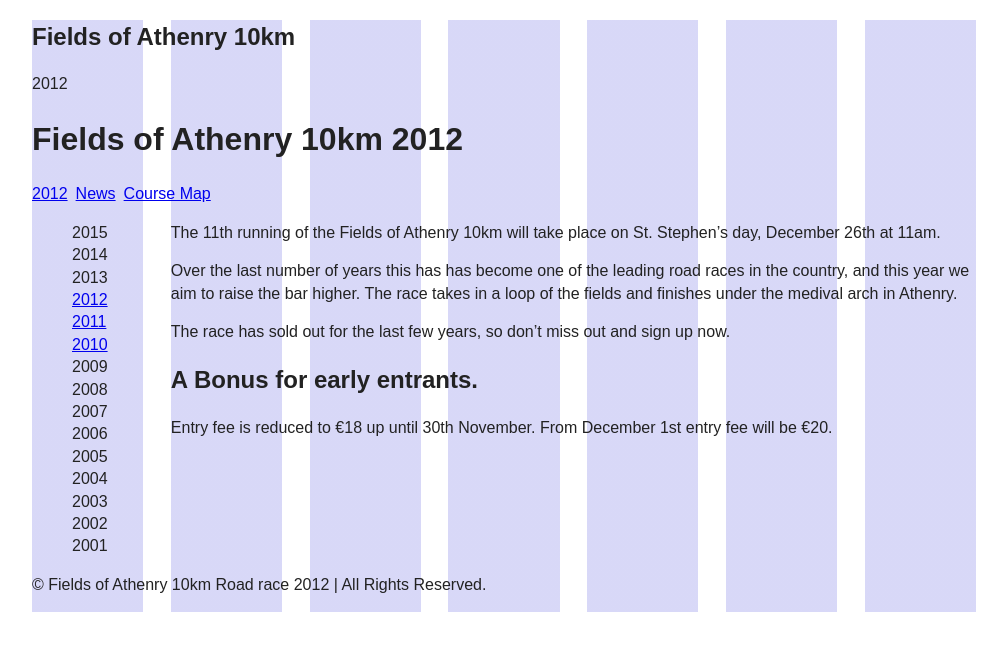
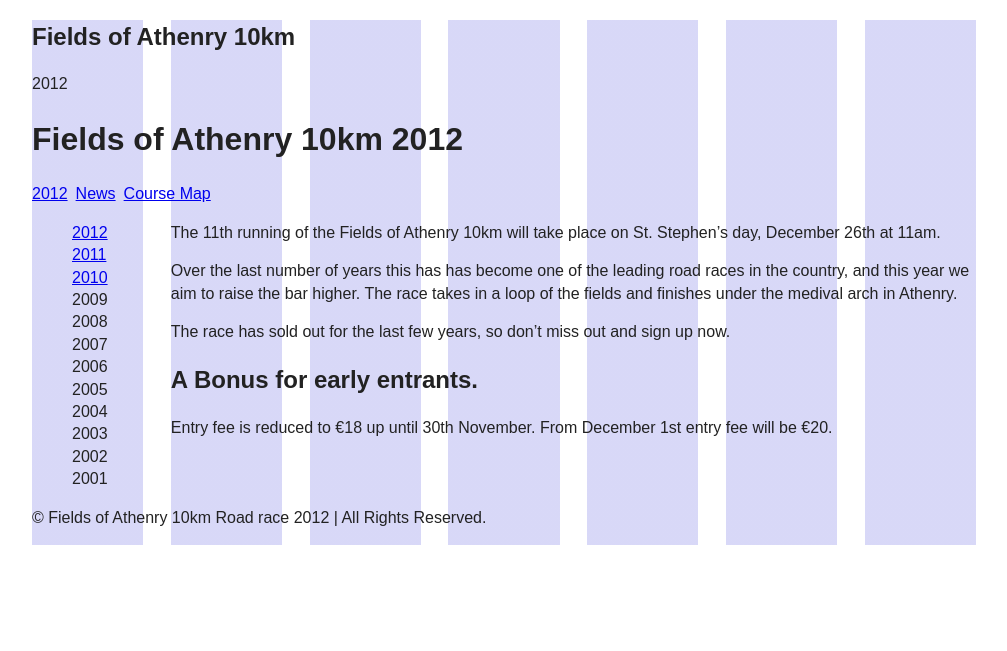
Before and after one commit to alanburke/10km, a Jekyll site: the page built from index.html, in a window 1280 px wide. Shown: the top 651 px of the page, without its empty margins (136-1143 px from the left). Built offline with Jekyll 4.4.1, drawn with Linux system fonts in a browser that asks for light colours; nearby versions of some CDN libraries.

Commit message:
Remove future years from Nav

```diff
--- a/_includes/year_nav.html
+++ b/_includes/year_nav.html
@@ -3,9 +3,6 @@
 <nav class="year-nav">
   <h3>Year</h3>
   <ul>
-    {% for year in (2013..2015) reversed %}
-        <li class="future">{{ year }}</li>
-    {% endfor %}
     {% for year in (2010..2012) reversed %}
       {% capture link_year %}{{ year | escape }}{% endcapture %}
       <li {% if link_year == race_year %} class="current" {% endif %} ><a href="/{{ link_year }}"> {{ link_year }} </a></li>
```
